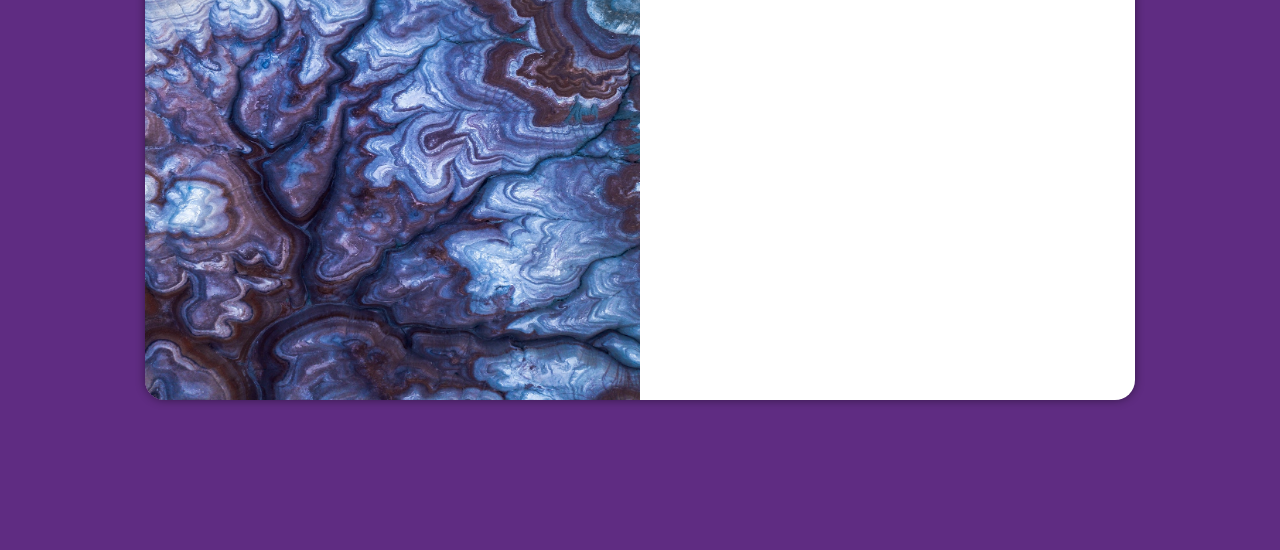
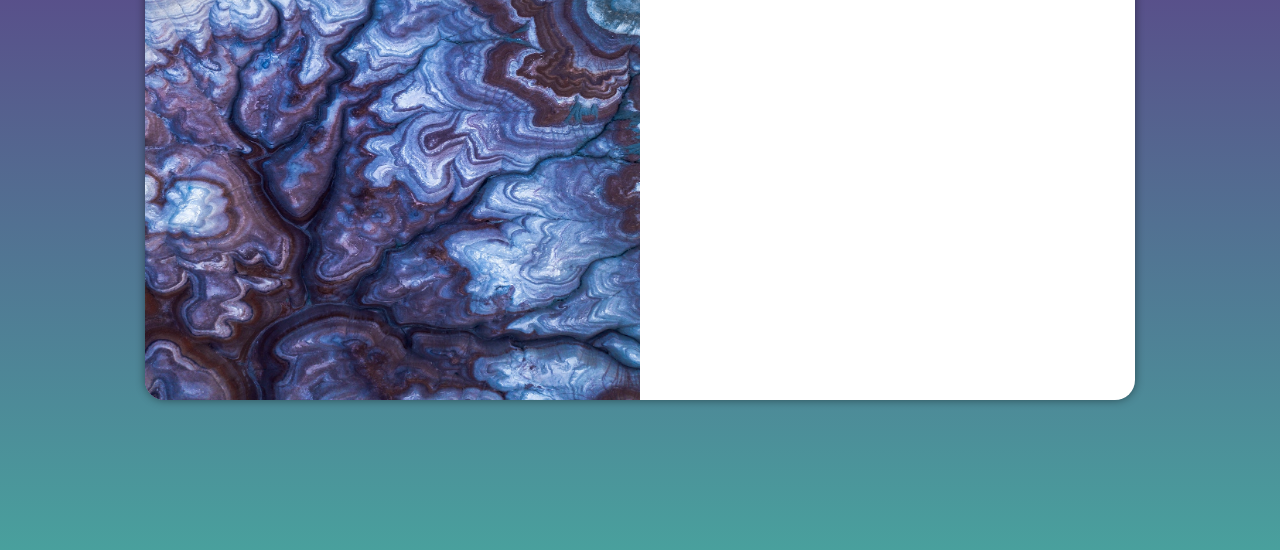
Before and after one commit to devgilberto/projeto-login, a plain HTML site: page index.html in a window 1280 px wide. Shown: the part 250-800 px from the top of the page. Drawn offline with Linux system fonts and the light colour scheme.

Commit message:
atualizando media queries

```diff
--- a/estilos/media-queries.css
+++ b/estilos/media-queries.css
@@ -1,6 +1,11 @@
 @charset "UTF-8";
 
 @media screen and (min-width: 768px) and (max-width: 992px) {
+
+    body {
+        background-image: linear-gradient(to top, #49a09d, #5f2c82);
+    }
+
     section#login {
         width: 80vw;
     }
@@ -18,6 +23,11 @@
 }
 
 @media screen and (min-width: 992px) {
+
+    body {
+        background-image: linear-gradient(to top, #49a09d, #5f2c82);
+    }
+
     section#login {
         width: 990px;
     }
--- a/estilos/style.css
+++ b/estilos/style.css
@@ -37,6 +37,9 @@ section#login {
     height: 500px;
     border-radius: 20px;
     box-shadow: 0px 0px 10px rgba(0, 0, 0, 0.452);
+
+    transition: width .3s, height .3s;
+    transition-timing-function: ease;
 }
 
 section#login div#imagem {
```
